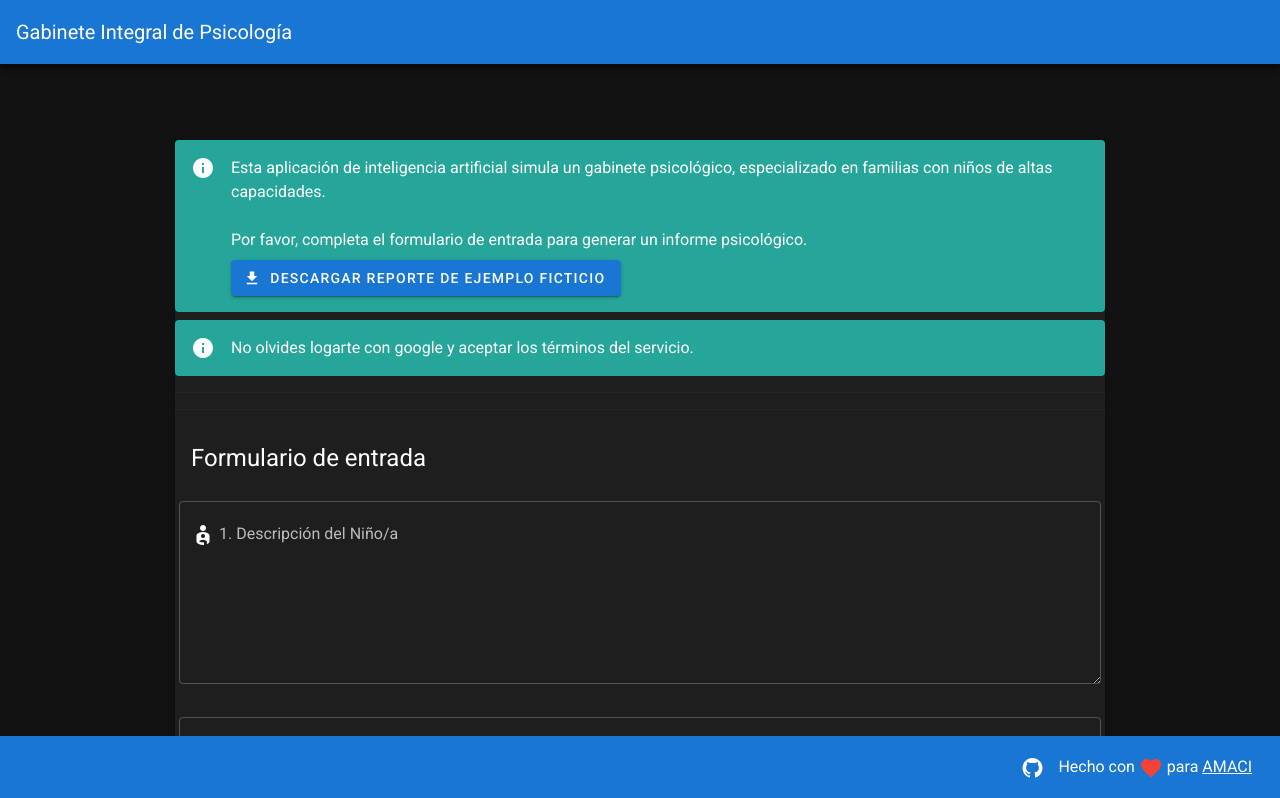
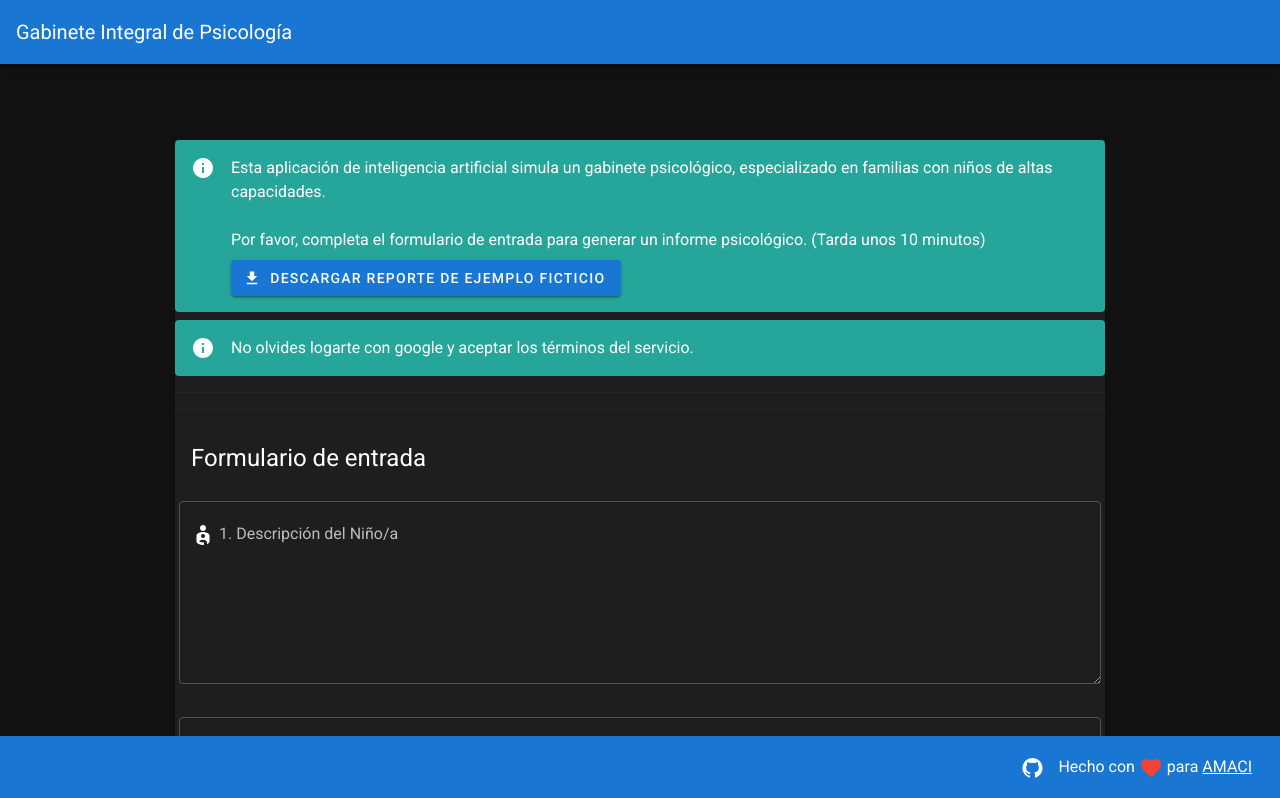
Before and after one commit to jaimevalero/gifted-children-helper, a Nuxt app in the folder gifted-children-helper-frontend/: page / in a window 1280 px wide. Shown: the top 798 px of the page. Built offline with nearby package versions, Linux system fonts and the light colour scheme.

Commit message:
docs(MainInfo.vue): add note to inform users that generating a psychological report takes around 10 minutes docs(MainInfo.vue): update download link description and add an icon for better user experience

```diff
--- a/gifted-children-helper-frontend/components/MainInfo.vue
+++ b/gifted-children-helper-frontend/components/MainInfo.vue
@@ -3,7 +3,7 @@
     <v-alert type="info" class="mb-2 mt-0">
       Esta aplicación de inteligencia artificial simula un gabinete psicológico, especializado en familias con niños de altas capacidades.
       <br><br>
-      Por favor, completa el formulario de entrada para generar un informe psicológico.
+      Por favor, completa el formulario de entrada para generar un informe psicológico. (Tarda unos 10 minutos)
       <v-btn href="https://github.com/jaimevalero/gifted-children-helper/raw/master/examples/example_report.pdf" target="_blank" color="primary" class="mt-2">
         <v-icon left>mdi-download</v-icon> <!-- Añadir icono de descarga -->
         Descargar reporte de ejemplo ficticio
```
